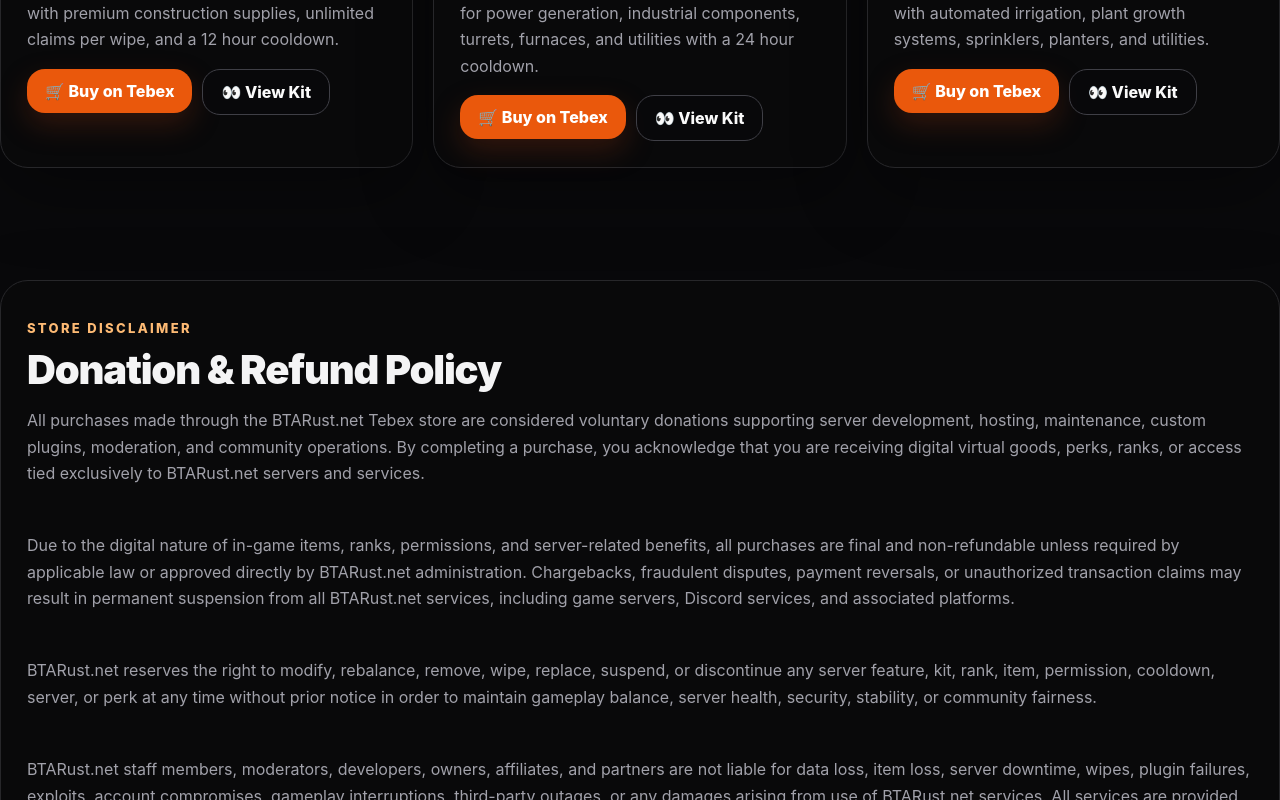
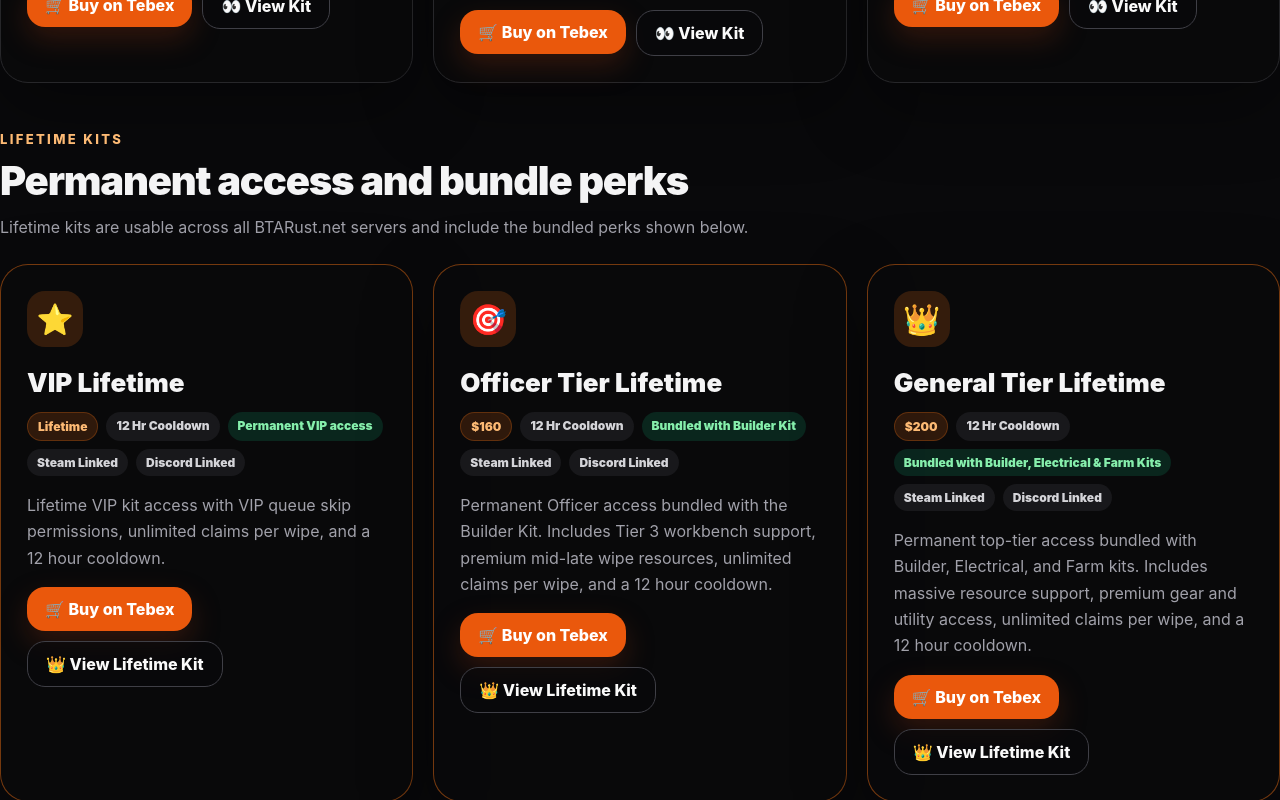
Before and after one commit to skroger1734-cyber/BTARust.net, a Next.js app: page / in a window 1280 px wide. Shown: the part 5440-6240 px from the top of the page. Built offline with nearby package versions, Linux system fonts and the light colour scheme.

Commit message:
Update item lists and descriptions for kits

```diff
--- a/app/page.jsx
+++ b/app/page.jsx
@@ -191,25 +191,25 @@
     image: "/kits/Officer Tier.png",
     title: "Officer Tier",
     desc: "Tier 3 workbench access with premium mid-late wipe support, unlimited claims per wipe, and a 12 hour cooldown.",
-    items: "Rifle ammo, wood, stone, metal fragments, animal fat, gears, HQM, weapon components, chainsaw, jackhammer, low grade fuel, cloth, coffins, armor, assault rifle, medical syringes, pumpkins, smoke grenades, and loot bag."
+    items: "Rifle ammo, wood, stone, metal fragments, animal fat, gears, HQM, weapon components, chainsaw, jackhammer, low grade fuel, cloth, coffins, armor, assault rifle, medical syringes, pumpkins, airdrops, and loot bag."
   },
   "Officer Tier Lifetime": {
     image: "/kits/Officer Tier Lifetime.png",
     title: "Officer Tier Lifetime",
-    desc: "Permanent Officer access with Tier 3 workbench support, premium mid-late wipe resources, unlimited claims per wipe, and a 12 hour cooldown.",
-    items: "Rifle ammo, wood, stone, metal fragments, animal fat, gears, HQM, weapon components, chainsaw, jackhammer, low grade fuel, cloth, coffins, armor, assault rifle, medical syringes, pumpkins, smoke grenades, and loot bag."
+    desc: "Permanent Officer access bundled with the Builder Kit. Includes Tier 3 workbench support, premium mid-late wipe resources, unlimited claims per wipe, and a 12 hour cooldown.",
+    items: "Rifle ammo, wood, stone, metal fragments, animal fat, gears, HQM, weapon components, chainsaw, jackhammer, low grade fuel, cloth, coffins, armor, assault rifle, medical syringes, pumpkins, airdrops, and loot bag."
   },
   "General Tier": {
     image: "/kits/General Tier.png",
     title: "General Tier",
     desc: "Top-tier monthly progression kit with massive resource support, premium gear and utility access, unlimited claims per wipe, and a 12 hour cooldown.",
-    items: "Rifle ammo, full metal gear, hoodie, pants, boots, tactical gloves, wood, stone, metal fragments, animal fat, gears, HQM, coffins, cloth, chainsaws, jackhammers, low grade fuel, weapon components, assault rifles, medical syringes, medkits, supply crates, barricades, smoke grenades, and pumpkins."
+    items: "Rifle ammo, full metal gear, hoodie, pants, boots, tactical gloves, wood, stone, metal fragments, animal fat, gears, HQM, coffins, cloth, chainsaws, jackhammers, low grade fuel, weapon components, assault rifles, medical syringes, medkits, supply crates, barricades, airdrops, and pumpkins."
   },
   "General Tier Lifetime": {
     image: "/kits/General Tier Lifetime.png",
     title: "General Tier Lifetime",
-    desc: "Permanent top-tier progression kit with massive resource support, premium gear and utility access, unlimited claims per wipe, and a 12 hour cooldown.",
-    items: "Rifle ammo, full metal gear, hoodie, pants, boots, tactical gloves, wood, stone, metal fragments, animal fat, gears, HQM, coffins, cloth, chainsaws, jackhammers, low grade fuel, weapon components, assault rifles, medical syringes, medkits, supply crates, barricades, smoke grenades, and pumpkins."
+    desc: "Permanent top-tier access bundled with Builder, Electrical, and Farm kits. Includes massive resource support, premium gear and utility access, unlimited claims per wipe, and a 12 hour cooldown.",
+    items: "Rifle ammo, full metal gear, hoodie, pants, boots, tactical gloves, wood, stone, metal fragments, animal fat, gears, HQM, coffins, cloth, chainsaws, jackhammers, low grade fuel, weapon components, assault rifles, medical syringes, medkits, supply crates, barricades, airdrops, and pumpkins."
   },
   "Builder Kit": {
     image: "/kits/Builder Kit.png",
@@ -239,15 +239,39 @@
 ];
 
 const premiumKits = [
-  { icon: "⭐", title: "VIP", price: "$5", cooldown: "12 Hr", lifetimeTitle: "VIP Lifetime" },
+  { icon: "⭐", title: "VIP", price: "$5", cooldown: "12 Hr" },
   { icon: "🎖️", title: "Recruit Tier", price: "$20", cooldown: "12 Hr" },
   { icon: "🪖", title: "Enlistment Tier", price: "$40", cooldown: "12 Hr" },
   { icon: "⚔️", title: "Soldier Tier", price: "$60", cooldown: "12 Hr" },
-  { icon: "🎯", title: "Officer Tier", price: "$80 / $160", cooldown: "12 Hr", lifetimeTitle: "Officer Tier Lifetime" },
-  { icon: "👑", title: "General Tier", price: "$100 / $200", cooldown: "12 Hr", lifetimeTitle: "General Tier Lifetime" },
+  { icon: "🎯", title: "Officer Tier", price: "$80", cooldown: "12 Hr" },
+  { icon: "👑", title: "General Tier", price: "$100", cooldown: "12 Hr" },
   { icon: "🏗️", title: "Builder Kit", price: "$15", cooldown: "12 Hr" },
   { icon: "🔌", title: "Electrical Kit", price: "$15", cooldown: "24 Hr" },
   { icon: "🌾", title: "Farm Kit", price: "$10", cooldown: "12 Hr" }
+];
+
+const lifetimeKits = [
+  {
+    icon: "⭐",
+    title: "VIP Lifetime",
+    price: "Lifetime",
+    cooldown: "12 Hr",
+    bundle: "Permanent VIP access"
+  },
+  {
+    icon: "🎯",
+    title: "Officer Tier Lifetime",
+    price: "$160",
+    cooldown: "12 Hr",
+    bundle: "Bundled with Builder Kit"
+  },
+  {
+    icon: "👑",
+    title: "General Tier Lifetime",
+    price: "$200",
+    cooldown: "12 Hr",
+    bundle: "Bundled with Builder, Electrical & Farm Kits"
+  }
 ];
 
 function KitModal({ kit, onClose }) {
@@ -589,7 +613,32 @@
                 <div className="actions">
                   <a href={tebexStore}><Button>🛒 Buy on Tebex</Button></a>
                   <Button outline onClick={() => openKit(kit.title)}>👀 View Kit</Button>
-                  {kit.lifetimeTitle && <Button outline onClick={() => openKit(kit.lifetimeTitle)}>👑 View Lifetime</Button>}
+                </div>
+              </Card>
+            ))}
+          </div>
+
+          <p className="eyebrow" style={{ marginTop: 48 }}>Lifetime Kits</p>
+          <h2 className="h2">Permanent access and bundle perks</h2>
+          <p className="muted" style={{ marginTop: 12, marginBottom: 0 }}>
+            Lifetime kits are usable across all BTARust.net servers and include the bundled perks shown below.
+          </p>
+          <div className="grid grid3" style={{ marginTop: 24 }}>
+            {lifetimeKits.map((kit) => (
+              <Card key={kit.title} extra="orangeBorder">
+                <div className="kitIcon">{kit.icon}</div>
+                <h3 className="kitTitle">{kit.title}</h3>
+                <div className="badges">
+                  <Badge tone="orange">{kit.price}</Badge>
+                  <Badge>{kit.cooldown} Cooldown</Badge>
+                  <Badge tone="green">{kit.bundle}</Badge>
+                  <Badge>Steam Linked</Badge>
+                  <Badge>Discord Linked</Badge>
+                </div>
+                <p className="muted">{kitDetails[kit.title]?.desc || "Lifetime rewards synced to your linked Rust account."}</p>
+                <div className="actions">
+                  <a href={tebexStore}><Button>🛒 Buy on Tebex</Button></a>
+                  <Button outline onClick={() => openKit(kit.title)}>👑 View Lifetime Kit</Button>
                 </div>
               </Card>
             ))}
```
